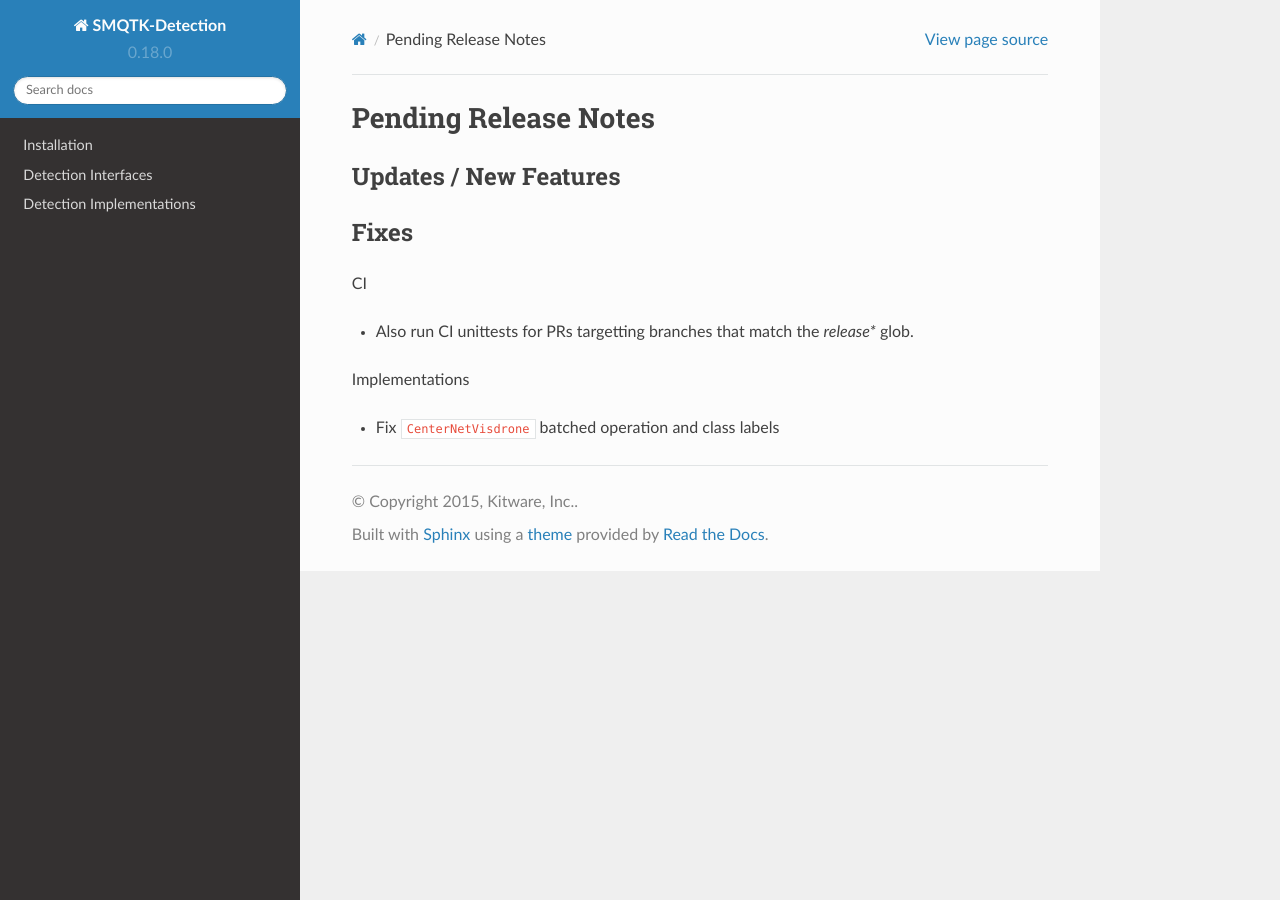
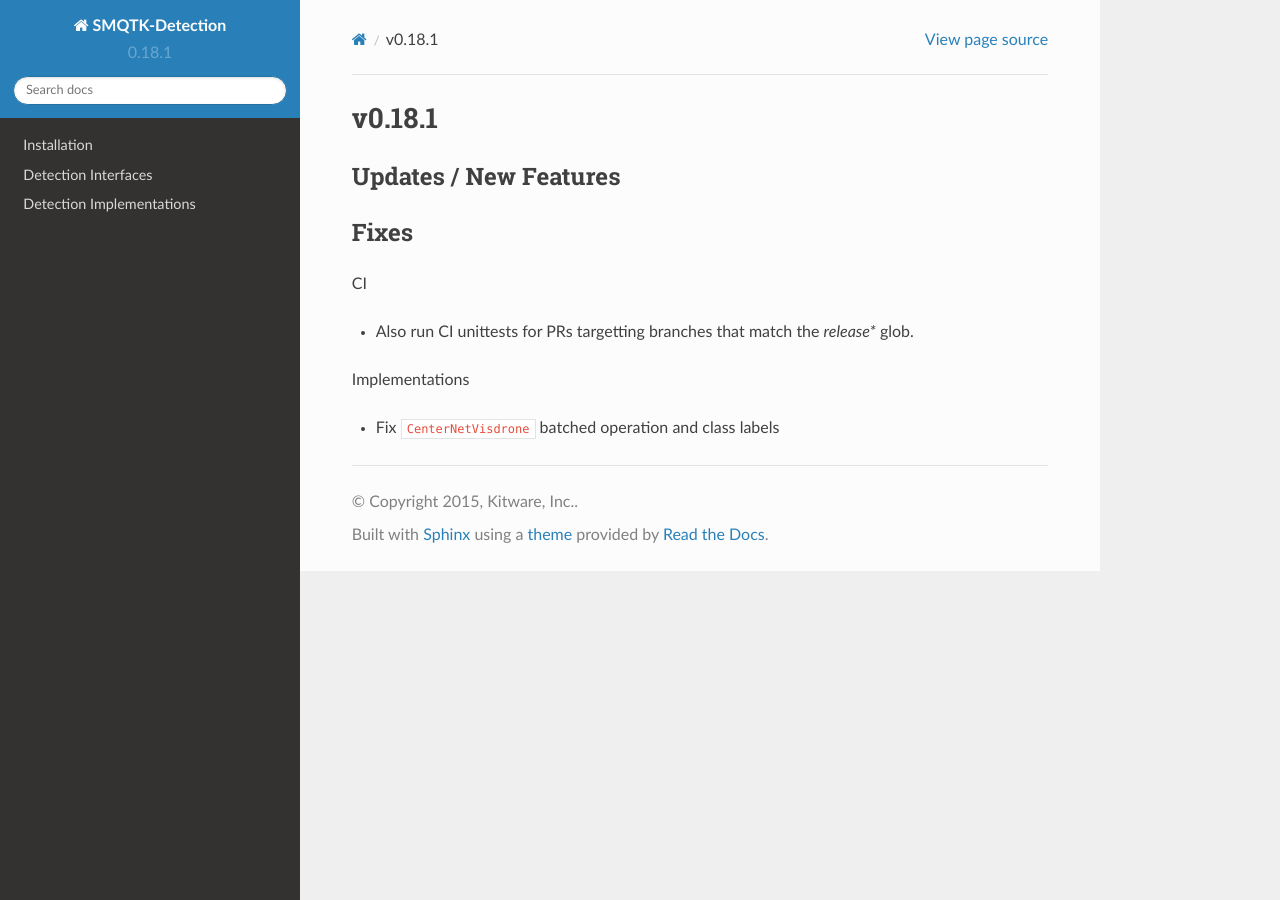
Before and after one commit to Kitware/SMQTK-Detection, a Sphinx documentation site: the page built from docs/release_notes/v0.18.1.rst, in a window 1280 px wide. Built offline with Sphinx 7.4.7 and the Read the Docs theme 2.0.0, drawn with Linux system fonts in a browser that asks for light colours; pages that are not in the unit, such as notebooks, are missing from menus; the version number is read from the project's files by our own code.

Commit message:
Update version number to 0.18.1

```diff
--- a/docs/release_notes.rst
+++ b/docs/release_notes.rst
@@ -8,3 +8,4 @@ Release Notes
    release_notes/v0.16.0
    release_notes/v0.17.0
    release_notes/v0.18.0
+   release_notes/v0.18.1
--- a/docs/release_notes/pending_release.rst
+++ b/docs/release_notes/v0.18.1.rst
@@ -1,5 +1,5 @@
-Pending Release Notes
-=====================
+v0.18.1
+=======
 
 Updates / New Features
 ----------------------
--- a/pyproject.toml
+++ b/pyproject.toml
@@ -4,7 +4,7 @@ build-backend = "poetry.core.masonry.api"
 
 [tool.poetry]
 name = "smqtk-detection"
-version = "0.18.0"
+version = "0.18.1"
 description = "Algorithms, data structures and utilities around performing detection of inputs"
 license = "BSD-3-Clause"
 authors = ["Kitware, Inc. <smqtk-developers@kitware.com>"]
```
